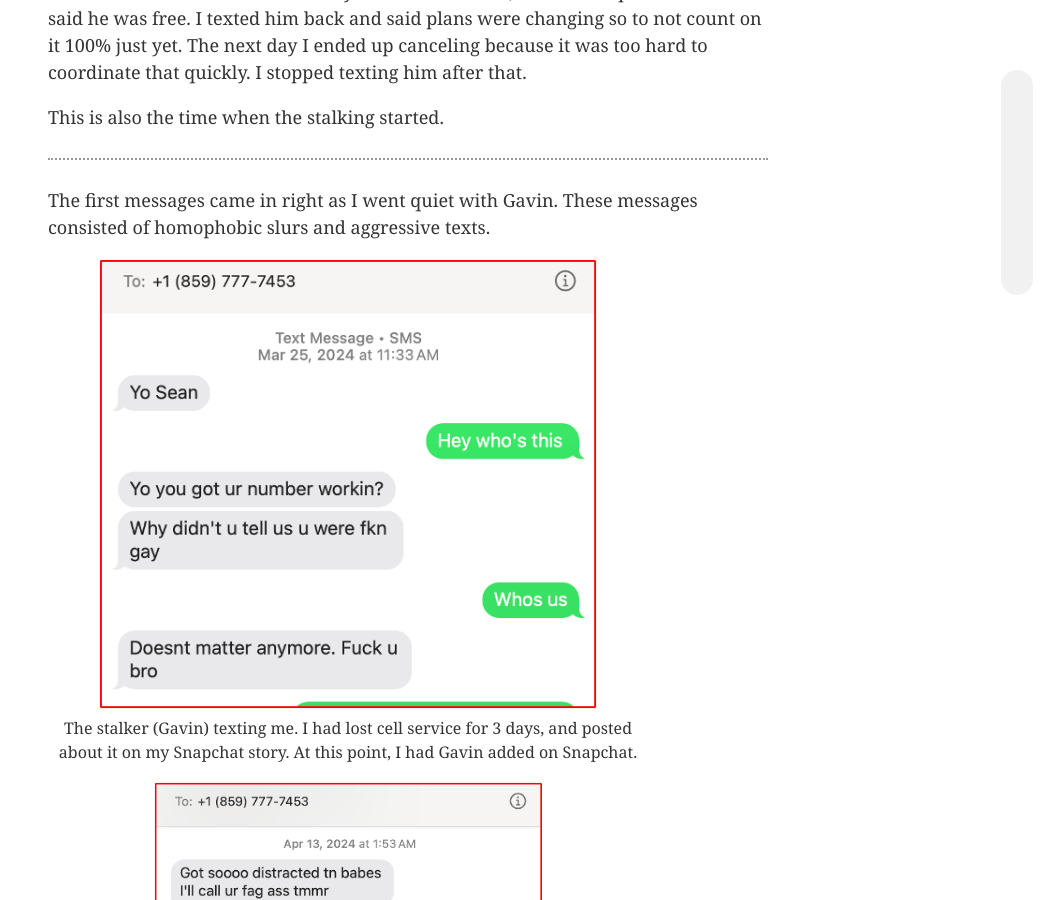
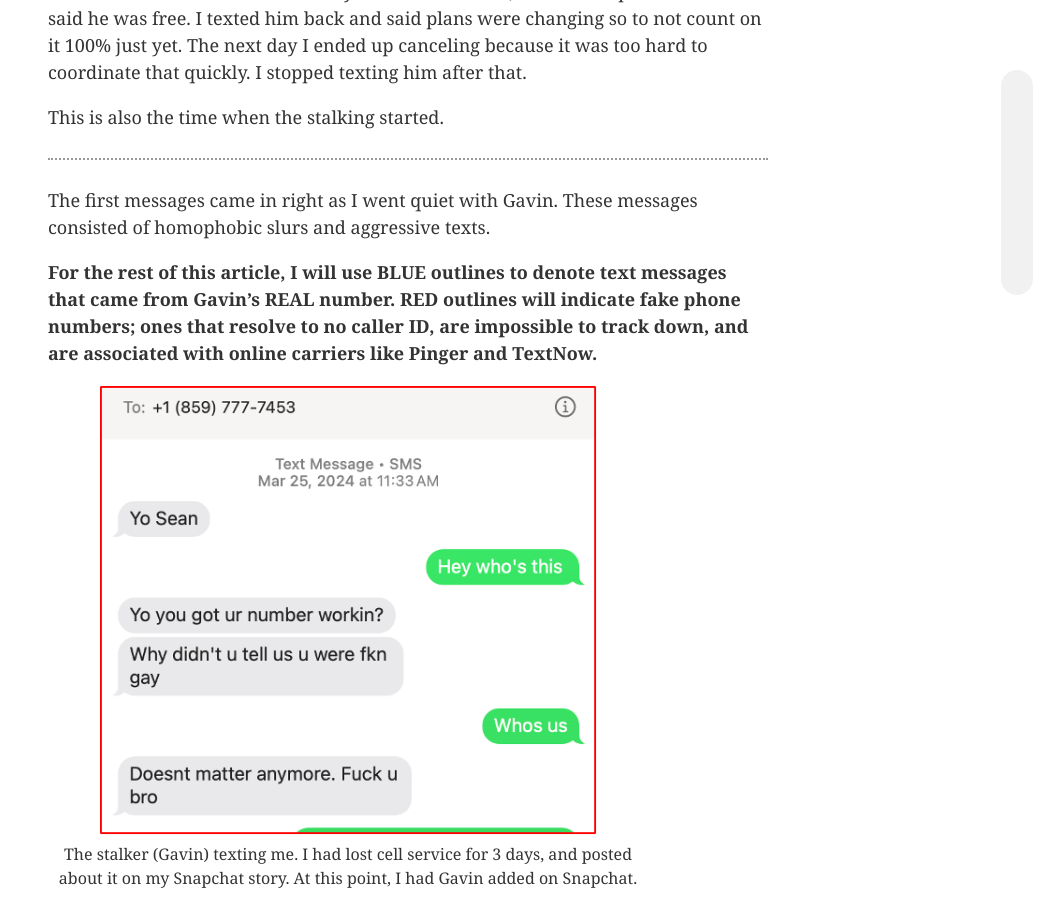
Before and after one commit to 0sps/sullivan.mx, a Jekyll site: the page built from _posts/2026-04-01-Gavin-Grier-stalker.md, in a window 1280 px wide and 900 px high, scrolled down 1384 px. Shown: the whole window, without its empty margins (232-1280 px from the left). Built offline with Jekyll 4.4.1, drawn with Linux system fonts in a browser that asks for light colours.

Commit message:
Update 2026-04-01-Gavin-Grier-stalker.md

```diff
--- a/_posts/2026-04-01-Gavin-Grier-stalker.md
+++ b/_posts/2026-04-01-Gavin-Grier-stalker.md
@@ -40,6 +40,8 @@ This is also the time when the stalking started.
 ---
 
 The first messages came in right as I went quiet with Gavin. These messages consisted of homophobic slurs and aggressive texts.
+
+**For the rest of this article, I will use BLUE outlines to denote text messages that came from Gavin's REAL number. RED outlines will indicate fake phone numbers; ones that resolve to no caller ID, are impossible to track down, and are associated with online carriers like Pinger and TextNow.**
 
 <figure style="max-width: 600px; text-align: center;">
   <a href= "/assets/gavin1.png"><img src="/assets/gavin1.png" alt="S" style="height: 50vh;"></a>
```
